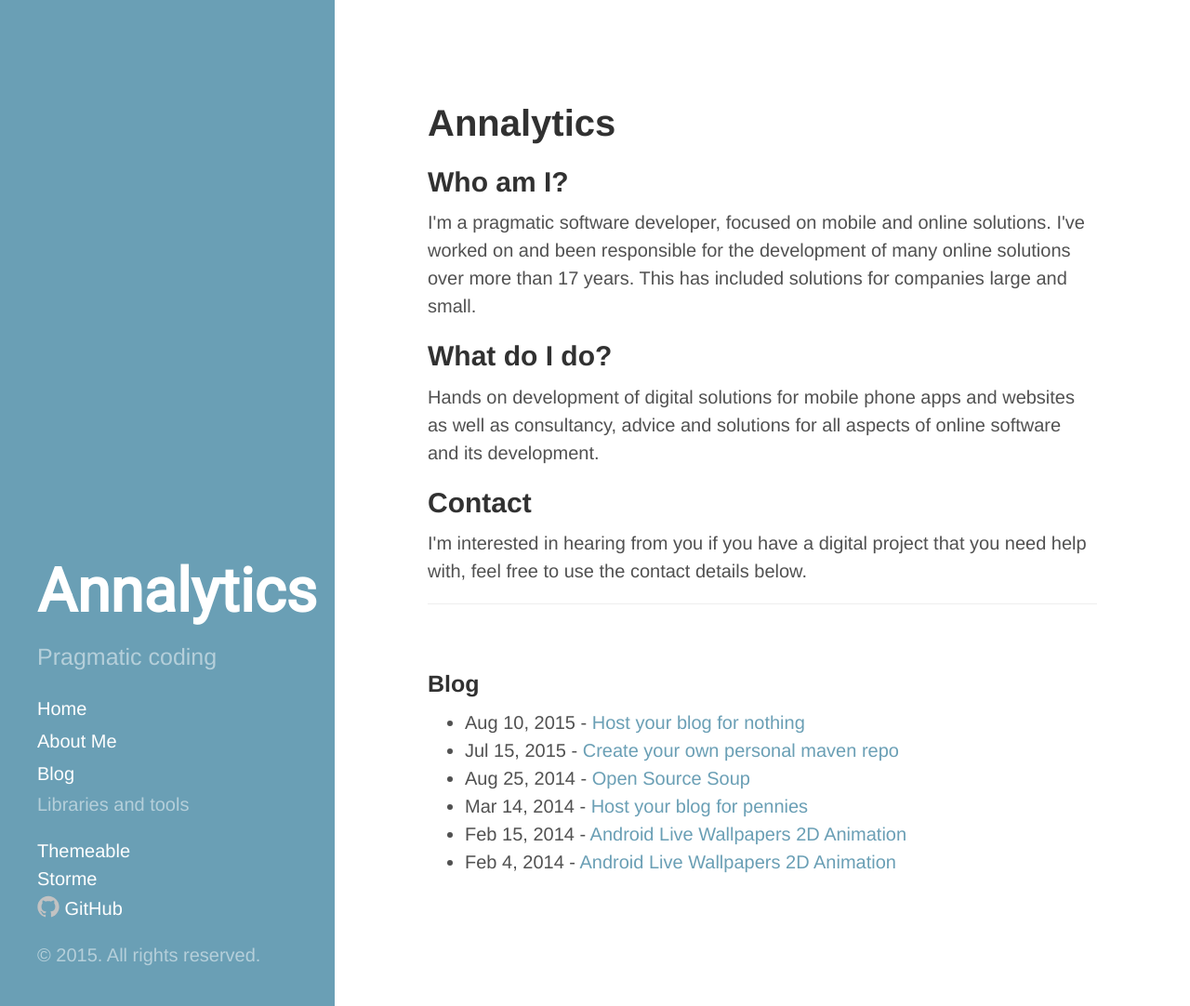
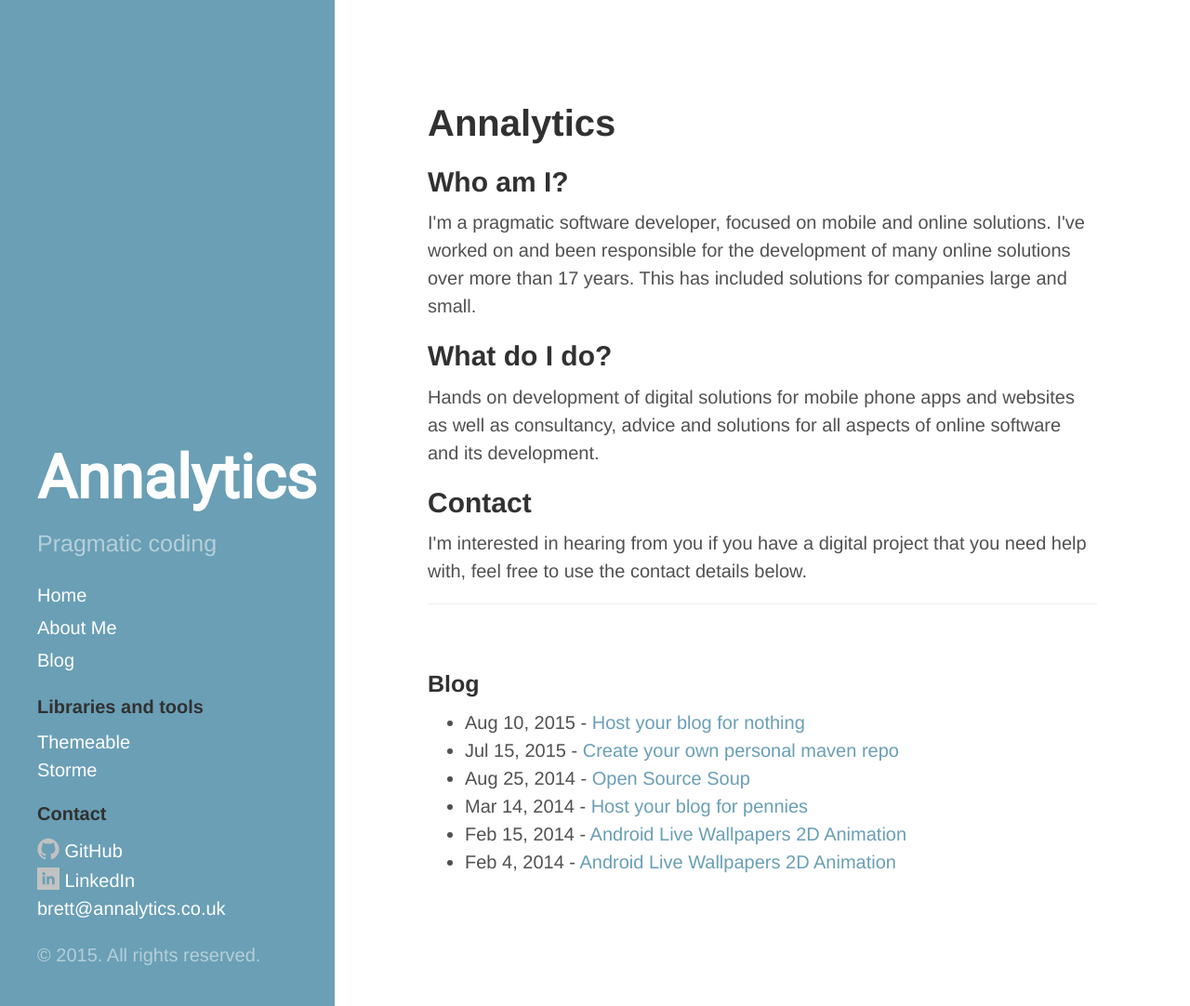
Before and after one commit to brettwold/brettwold.github.io, a Jekyll site: the page built from index.html, in a window 1280 px wide and 1082 px high. Shown: the whole window at 93% size. Built offline with Jekyll 4.4.1, drawn with Linux system fonts in a browser that asks for light colours; Markdown is read by kramdown in place of the engine named in the settings.

Commit message:
Update sidebar links

```diff
--- a/_includes/sidebar.html
+++ b/_includes/sidebar.html
@@ -22,10 +22,11 @@
         {% endif %}
       {% endfor %}
 
-      <p>Libraries and tools</p>
+      <h4>Libraries and tools</h4>
       <a href="https://github.com/brettwold/Themeable">Themeable</a><br/>
       <a href="https://github.com/brettwold/Storme">Storme</a><br/>
 
+      <h4>Contact</h4>
         <a href="https://github.com/{{ site.username }}">
           <span class="icon github">
             <svg version="1.1" class="github-icon-svg" xmlns="http://www.w3.org/2000/svg" xmlns:xlink="http://www.w3.org/1999/xlink" x="0px" y="0px"
@@ -41,8 +42,14 @@
               c0,0.208,0.14,0.449,0.534,0.373c3.081-1.028,5.302-3.935,5.302-7.362C15.76,3.906,12.285,0.431,7.999,0.431z"/>
             </svg>
           </span>
-          <span class="username">GitHub</span>
-        </a>
+          <span>GitHub</span>
+        </a><br/>
+        <a href="https://www.linkedin.com/pub/brett-cherrington/0/6a/862">
+          <span class="icon linkedin">
+            <svg viewBox="0 0 512 512" class="linkedin-icon-svg" fill="#6a9fb5"><path d="M186.4 142.4c0 19-15.3 34.5-34.2 34.5 -18.9 0-34.2-15.4-34.2-34.5 0-19 15.3-34.5 34.2-34.5C171.1 107.9 186.4 123.4 186.4 142.4zM181.4 201.3h-57.8V388.1h57.8V201.3zM273.8 201.3h-55.4V388.1h55.4c0 0 0-69.3 0-98 0-26.3 12.1-41.9 35.2-41.9 21.3 0 31.5 15 31.5 41.9 0 26.9 0 98 0 98h57.5c0 0 0-68.2 0-118.3 0-50-28.3-74.2-68-74.2 -39.6 0-56.3 30.9-56.3 30.9v-25.2H273.8z"></path></svg>
+          </span>
+          <span>LinkedIn</span></a><br/>
+        <a href="mailto:{{ site.email }}">{{ site.email }}</a>
     </nav>
 
     <p>&copy; {{ site.time | date: '%Y' }}. All rights reserved.</p>
--- a/public/css/main.css
+++ b/public/css/main.css
@@ -1,5 +1,6 @@
 
 .github-icon-svg,
+.linkedin-icon-svg,
 .twitter-icon-svg {
   display: inline-block;
   width: 24px;
@@ -7,3 +8,7 @@
   position: relative;
   top: 3px;
 }
+
+.linkedin-icon-svg {
+  background-color: #c2c2c2;
+}
```
